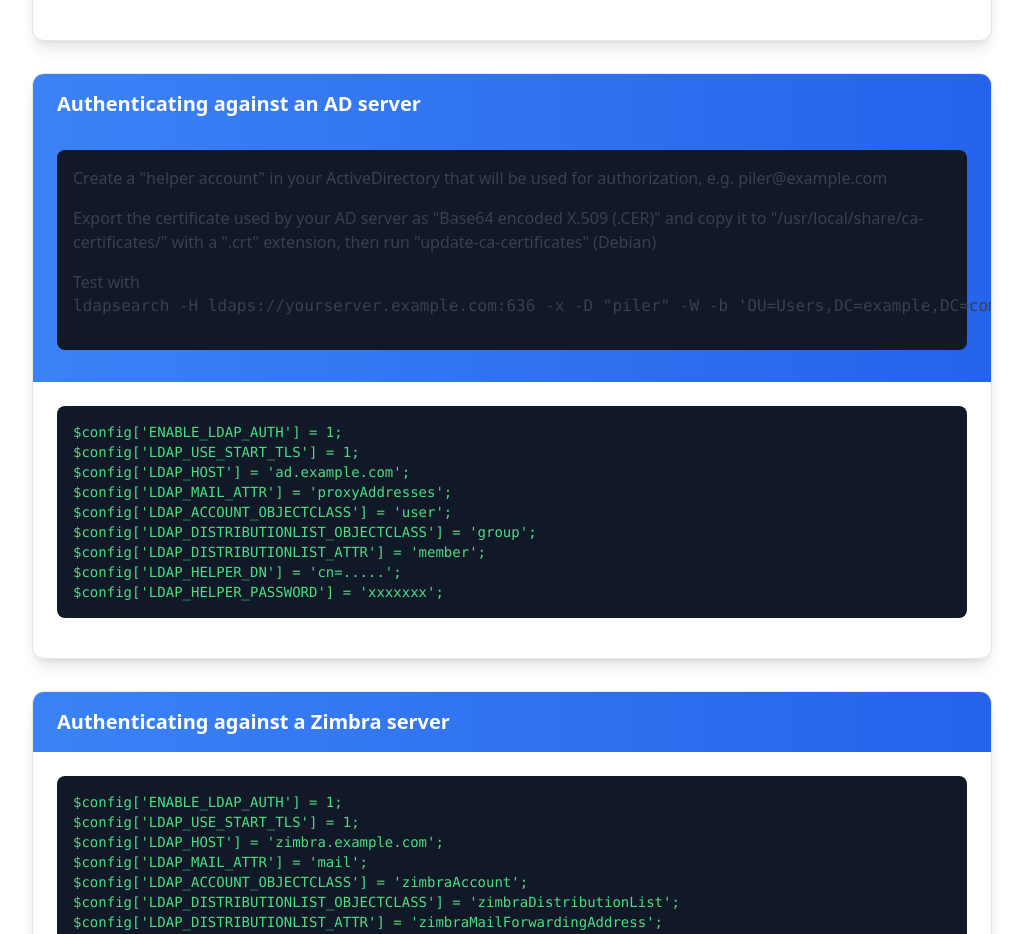
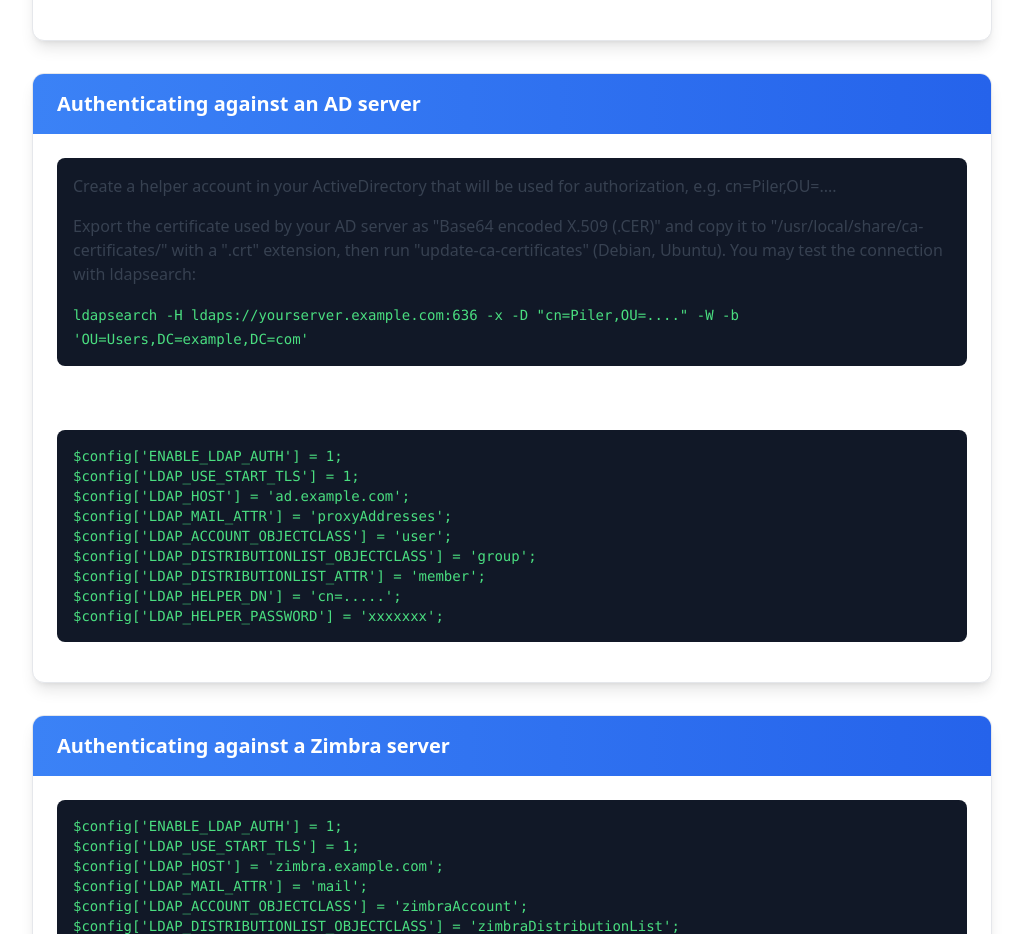
Before and after one commit to jsuto/mailpilerorg-nuxt, a Nuxt app: page /documentation/user-authentication in a window 1280 px wide. Shown: the part 1080-2014 px from the top of the page, without its empty margins (128-1151 px from the left). Built offline with nearby package versions, Linux system fonts and the light colour scheme.

Commit message:
Fixed AD authentication description
Signed-off-by: Janos SUTO <sj@acts.hu>

```diff
--- a/pages/documentation/user-authentication.vue
+++ b/pages/documentation/user-authentication.vue
@@ -70,13 +70,13 @@
               <h3 class="text-xl font-bold text-white">Authenticating against an AD server</h3>
             </div>
 
-            <div class="bg-gradient-to-r from-blue-500 to-blue-600 dark:from-blue-600 dark:to-blue-700 px-6 py-4">
+            <div class="p-6">
               <div class="bg-gray-900 dark:bg-gray-950 rounded-lg mb-4 p-4">
-			    <p class="text-gray-700 dark:text-gray-300 mb-4">Create a "helper account" in your ActiveDirectory that will be used for authorization, e.g. piler@example.com</p>
-		        <p class="text-gray-700 dark:text-gray-300 mb-4">Export the certificate used by your AD server as "Base64 encoded X.509 (.CER)" and copy it to "/usr/local/share/ca-certificates/" with a ".crt" extension, then run "update-ca-certificates" (Debian)</p>
-    		    <p class="text-gray-700 dark:text-gray-300 mb-4">Test with <pre>ldapsearch -H ldaps://yourserver.example.com:636 -x -D "piler" -W -b 'OU=Users,DC=example,DC=com'</pre></p>
-			  </div>
-			</div>
+                <p class="text-gray-700 dark:text-gray-300 mb-4">Create a helper account in your ActiveDirectory that will be used for authorization, e.g. cn=Piler,OU=....</p>
+                <p class="text-gray-700 dark:text-gray-300 mb-4">Export the certificate used by your AD server as "Base64 encoded X.509 (.CER)" and copy it to "/usr/local/share/ca-certificates/" with a ".crt" extension, then run "update-ca-certificates" (Debian, Ubuntu). You may test the connection with ldapsearch:</p>
+                <code class="text-green-400 text-sm font-mono">ldapsearch -H ldaps://yourserver.example.com:636 -x -D "cn=Piler,OU=...." -W -b 'OU=Users,DC=example,DC=com'</code>
+              </div>
+            </div>
 
             <div class="p-6">
               <div class="bg-gray-900 dark:bg-gray-950 rounded-lg mb-4 p-4">
```
